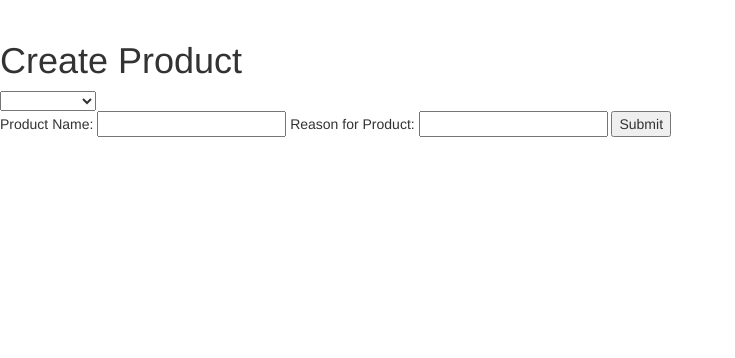
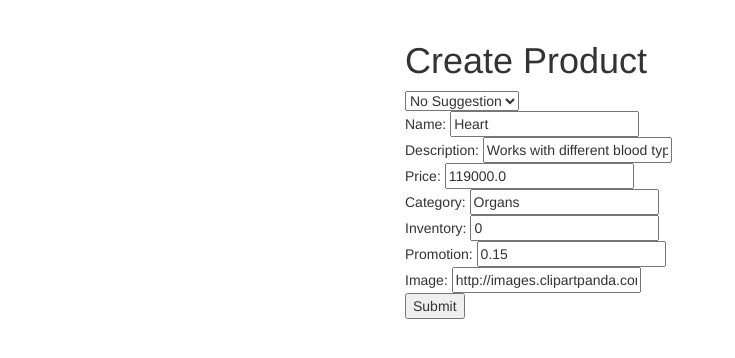
Before and after one commit to irubnich/spectra, a Flask app: template spectra/templates/product_management/new_product.html in a window 1280 px wide. Shown: the part 52-410 px from the top of the page, without its empty margins (0-735 px from the left). Run offline with Flask 2, Linux system fonts and the light colour scheme; the template is opened without the code that fills it: values that come from a table or form of the project are taken from there, others are empty; data comes from the database, SQL or seed files in the repository; some libraries are stand-ins or nearby versions.

Commit message:
made new branch started making changes on creating and editing products

```diff
--- a/spectra/templates/product_management/new_product.html
+++ b/spectra/templates/product_management/new_product.html
@@ -1,17 +1,41 @@
 {% extends "layout.html" %}
 
 {% block body %}
+<style>
+        .login {
+            width: 500px;
+        }
+        .flash {
+            width: 500px;
+            margin: 0 auto;
+        }
+</style>
+
+    <div class="container login">
+        <div class="row">
+            <div class="col-md-12">
             	<h1>Create Product</h1>
 
             	<select>
+                    <option value="">No Suggestion</option>
                 	{% for suggestion in suggestions %}
                 	<option value="{{suggestion.name}}" name="suggest">{{suggestion.name}}</option>
                 	{% endfor %}
             	</select>
 
             	<form action="{{url_for('confirm_product')}}" method="post">
-	Product Name: <input type="text" name="product_name">
-	Reason for Product: <input type="text" name="reason">
+
+                        Name: <input type="text" name="product_name" value="{{product.name}}"><br>
+                        Description: <input type="text" name="description" value="{{product.description}}"><br>
+                        Price: <input type="text" name="price" value="{{product.price}}"><br>
+                        Category: <input type="text" name="category" value="{{product.category}}"><br>
+                        Inventory: <input type="text" name="inventory" value="{{product.inventory}}"><br>
+                        Promotion: <input type="text" name="promotion" value="{{product.promotion}}"><br>
+                        Image: <input type="text" name="image" value="{{product.image}}"><br>
+
                         <button type="submit">Submit</button>
             	</form>
+            </div>
+        </div>
+    </div>
 {% endblock %}
```
Also changed, not shown: spectra/controllers/product_mgmt_controller.py (line endings or trailing spaces). Lines whose indentation alone changed are shown as unchanged.
